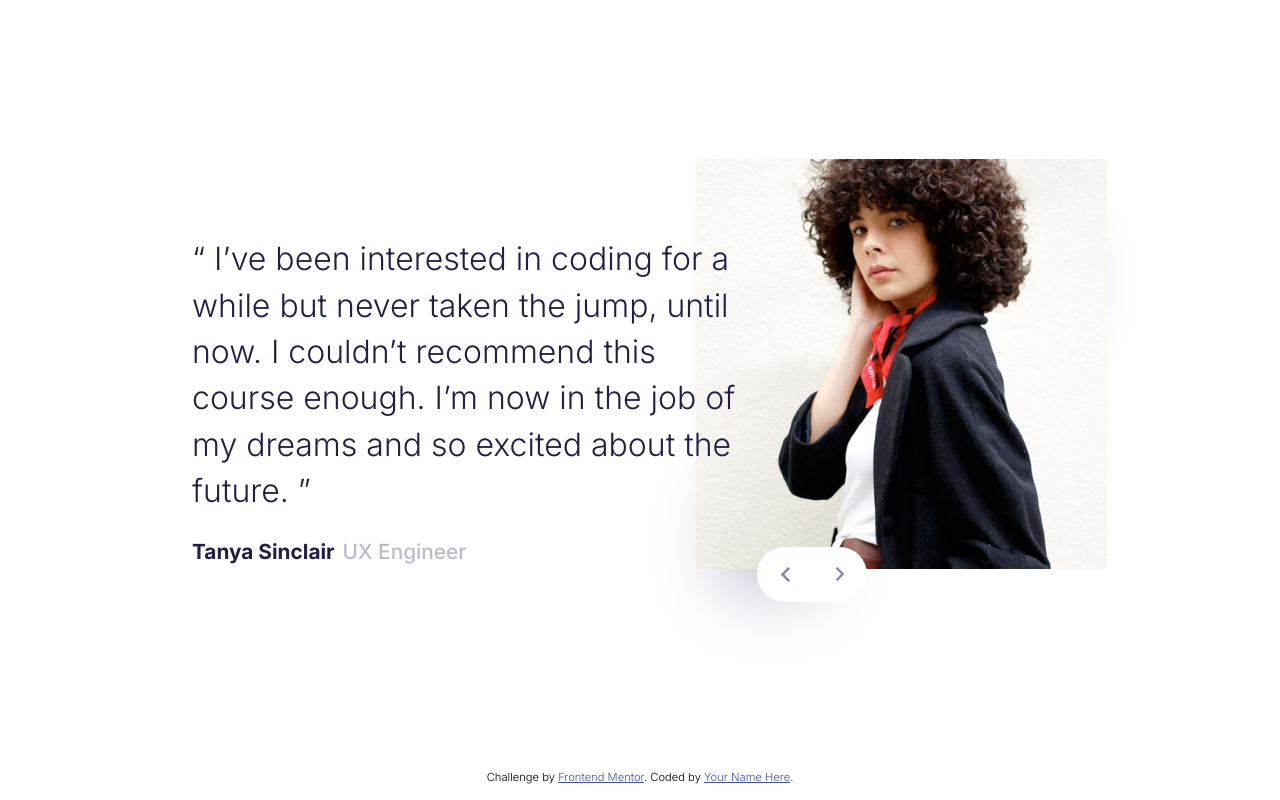
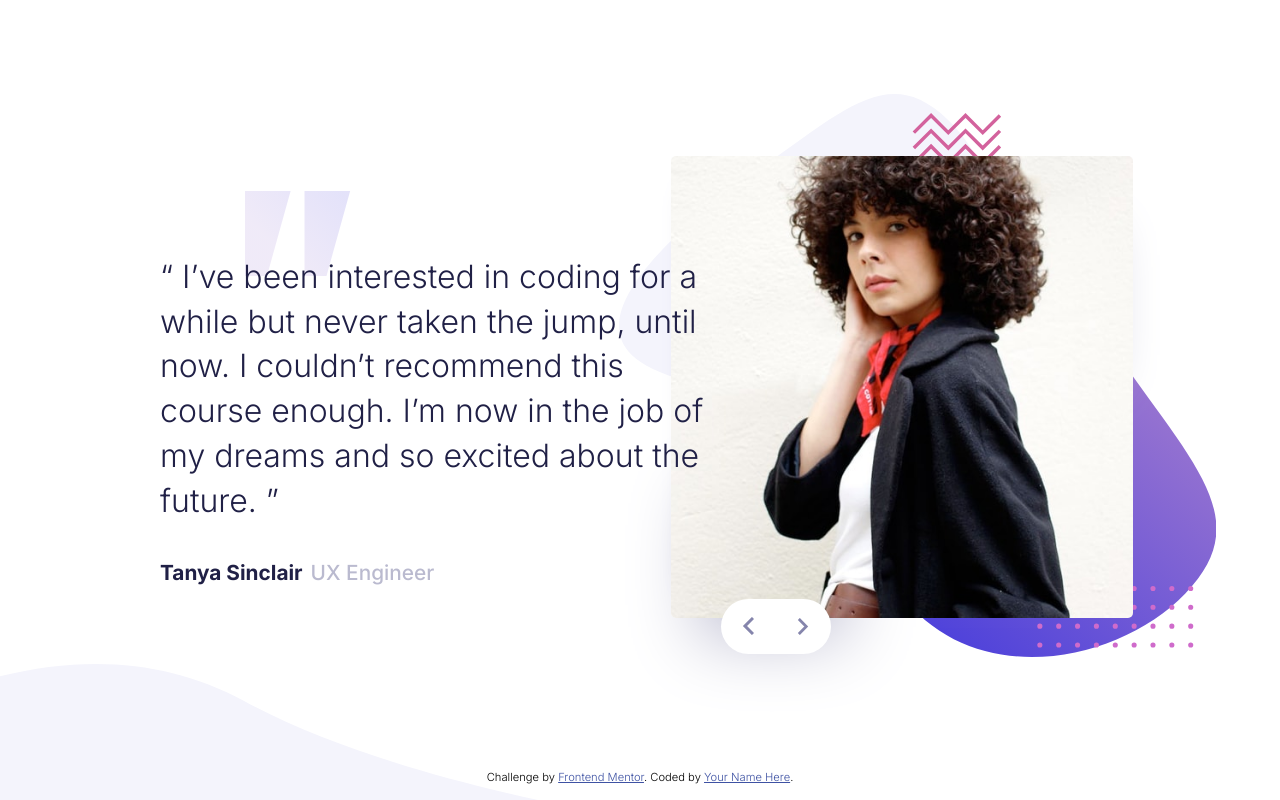
Before and after one commit to himais/coding-bootcamp-testimonials-slider, a plain HTML site: page index.html in a window 1280 px wide. Drawn offline with Linux system fonts and the light colour scheme.

Commit message:
refactor: update element spacing

```diff
--- a/css/main.css
+++ b/css/main.css
@@ -30,7 +30,7 @@ img {
 main {
   width: 100%;
   min-height: 100vh;
-  background: url('images/pattern-curve.svg') left bottom no-repeat;
+  background: url('../images/pattern-curve.svg') left bottom no-repeat;
   background-size: 80%;
   display: flex;
   align-items: center;
@@ -38,28 +38,36 @@ main {
 }
 
 .slider {
-  width: 85vw;
-  margin-top: 5vh;
+  width: 87vw;
+  margin-top: 1.5rem;
+}
+
+.card {
+  display: flex;
+  justify-content: center;
+  align-items: center;
+  flex-direction: column;
 }
 
 .card__content {
-  background: url(images/pattern-quotes.svg) no-repeat;
-  background-position: 50% 10%;
-  background-size: 20%;
-  padding-top: 3rem;
+  background: url(../images/pattern-quotes.svg) no-repeat;
+  background-position: 51% 13%;
+  background-size: 19%;
+  padding-top: 3.3rem;
+  width: 95%;
 }
 
 .card__testimonial {
   color: var(--color-dark-blue);
-  font-size: 1.2rem;
+  font-size: 1.15rem;
   font-weight: var(--font-weight-light);
-  line-height: 1.7rem;
+  line-height: 1.5rem;
   text-align: center;
 }
 
 .card__picture-container {
-  padding: 1.5rem 0;
-  background: url('images/pattern-bg.svg') no-repeat;
+  padding: 1.9rem 0;
+  background: url('../images/pattern-bg.svg') no-repeat;
   background-size: contain;
   display: flex;
   justify-content: center;
@@ -69,15 +77,16 @@ main {
 }
 
 .card__picture {
-  width: 80%;
+  width: 77%;
   border-radius: 5px;
   box-shadow: -45px 85px 39px -68px var(--color-grayish-blue),
-  62px -43px 18px -78px var(--color-grayish-blue);
+  50px -43px 50px -73px var(--color-grayish-blue),
+  -20px 0 30px -35px var(--color-grayish-blue);
 }
 
 .card__footer {
-  margin-top: 1.5rem;
-  font-size: 1rem;
+  margin-top: 1.2rem;
+  font-size: 0.9rem;
   display: flex;
   flex-direction: column;
   justify-content: center;
@@ -90,14 +99,14 @@ main {
 }
 
 .card__role{
+  margin-top: 0.2rem;
   color: var(--color-grayish-blue);
   font-weight: var(--font-weight-medium);
-  margin-left: 0.5rem;
 }
 
 .slider__buttons {
-  width: 75px;
-  height: 35px;
+  width: 80px;
+  height: 40px;
   position: absolute;
   bottom: 3%;
   display: flex;
@@ -116,7 +125,7 @@ main {
 }
 
 .button__icon {
-  width: 10px;
+  width: 9px;
 }
 
 .button--prev {
@@ -143,12 +152,13 @@ main {
 @media only screen and (min-width: 768px) {
   main {
     flex-direction: column;
-    background-size: 50%;
+    background-size: 42%;
   }
 
   .slider {
-    height: 80vh;
-    margin-top: 3rem;
+    width: 90vw;
+    height: 95vh;
+    margin-top: 2rem;
     display: flex;
     align-items: center;
   }
@@ -161,12 +171,12 @@ main {
   }
 
   .card__picture-container {
-    width: 50%;
-    padding: 4rem 0;
+    width: 58%;
+    padding: 4.4rem 0 7rem;
   }
 
   .card__picture {
-    width: 77%;
+    width: 77.5%;
     margin-top: -0.5rem;
     margin-right: 2rem;
     box-shadow:
@@ -176,30 +186,41 @@ main {
   }
 
   .card__content {
-    width: 52%;
+    width: 54%;
     right: -6rem;
     position: relative;
     background-position: 19% -1%;
     padding-top: 4rem;
+    top: -1.5rem;
   }
 
   .card__testimonial {
     font-size: 2rem;
-    line-height: 2.9rem;
+    line-height: 2.8rem;
     text-align: left;
   }
 
   .card__footer {
+    margin-top: 2.3rem;
     flex-direction: row;
     justify-content: flex-start;
     font-size: 1.3rem;
   }
 
+  .card__role{
+    margin-left: 0.5rem;
+    margin-top: 0;
+  }
+
   .slider__buttons {
     width: 110px;
     height: 55px;
-    bottom: 6%;
-    left: 20%;
+    bottom: 12%;
+    left: 17%;
+  }
+
+  .button__icon {
+    width: 12px;
   }
 
   .attribution {
```
